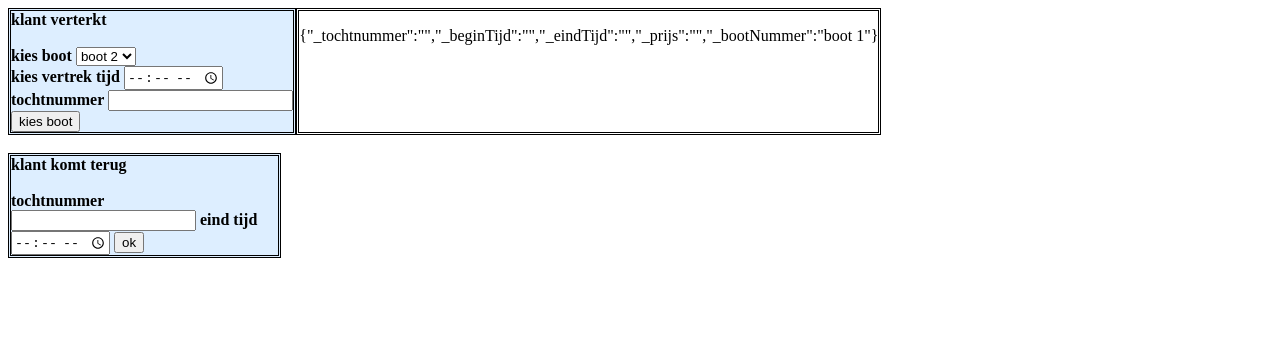
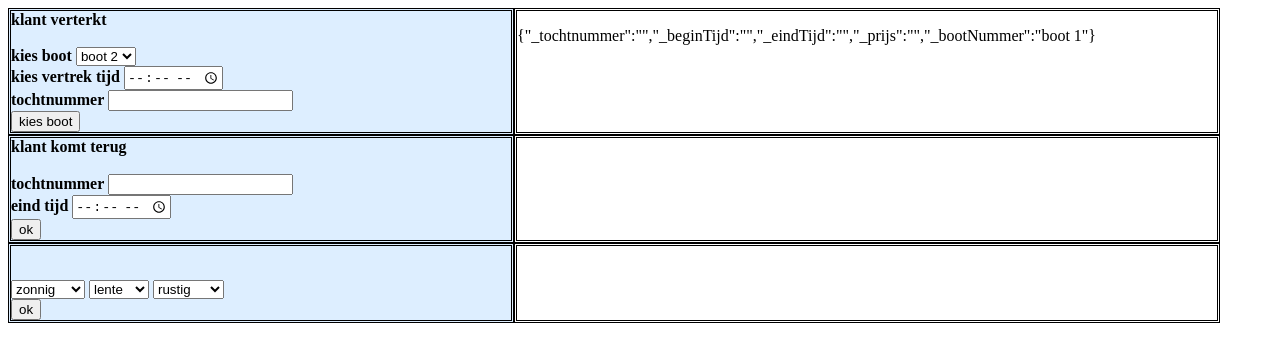
Before and after one commit to Gijs123/oefentoets, a plain HTML site: page index.html in a window 1280 px wide. Both pictures are taken after a click on the button "kies boot". Drawn offline with Linux system fonts and the light colour scheme.

Commit message:
Add files via upload

```diff
--- a/index.html
+++ b/index.html
@@ -8,15 +8,22 @@
     }
     .data {
       border: double;
+      width: 700px;
     }
     .kiesBoot {
       border: double;
       background-color: #ddeeff;
+      width: 500px;
     }
     .klantKomtTerug {
       border: double;
       background-color: #ddeeff;
-      width: 267px;
+      width: 500px;
+    }
+    .prijs {
+      border: double;
+      background-color: #ddeeff;
+      width: 500px;
     }
   </style>
 </head>
@@ -44,14 +51,52 @@
       <p id=dataID><p>
     </div>
    </div>
+   <div class="mainDiv">
    <br>
    <div class="klantKomtTerug">
      <b>klant komt terug</b>
      <br><br>
      <b>tochtnummer</b>
      <input id="tochtnummerIDTerug" type="text">
+     <br>
      <b>eind tijd </b> <input id="eindTijdID" type="time">
+     <br>
      <button onclick="klantKomtTerug()">ok</button>
+   </div>
+     <div class="data">
+       <p id=dataID2><p>
+     </div>
+   </div>
+   <div class="mainDiv">
+     <div class="prijs">
+       <p id="startMin"></p>
+       <br>
+
+       <select id="weerTypeID">
+         <option value="zonnig">zonnig</option>
+         <option value="bewolkt">bewolkt</option>
+         <option value="neerslag">neerslag</option>
+       </select>
+
+       <select id="seizoenID">
+         <option value="lente">lente</option>
+         <option value="zomer">zomer</option>
+         <option value="herfst">herfst</option>
+         <option value="winter">winter</option>
+       </select>
+
+       <select id="drukteID">
+         <option value="rustig">rustig</option>
+         <option value="normaal">normaal</option>
+         <option value="druk">druk</option>
+       </select>
+       <br>
+       <button onclick="prijsBerekening()">ok</button>
+
+     </div>
+     <div class="data">
+       <p id=dataID3><p>
+     </div>
    </div>
 <script src="index.js"></script>
 <script src="class/class_overzicht.js"></script>
--- a/index.js
+++ b/index.js
@@ -2,35 +2,62 @@
 
 function kiesBoot(){
   let bootNummer = document.getElementById("bootNummerID").value;
-  let vertrekTijd = document.getElementById("vertrekTijdID").value;
+  let beginTijd = document.getElementById("vertrekTijdID").value;
   let tochtnummer = document.getElementById("tochtnummerID").value;
-
   let verwijderKeuze = document.getElementById("bootNummerID");
   verwijderKeuze.remove(verwijderKeuze.selectedIndex);
-
-  let kiesBoot = new Boottocht(tochtnummer, vertrekTijd, "", "", bootNummer);
+  let kiesBoot = new Boottocht(tochtnummer, beginTijd, "", "", bootNummer);
   array.push(kiesBoot)
-//  console.log(array);
   document.getElementById('dataID').innerHTML = JSON.stringify(kiesBoot);
 }
 
 function klantKomtTerug(){
   let tochtnummer = document.getElementById("tochtnummerIDTerug").value;
   let eindTijd = document.getElementById("eindTijdID").value;
-//  console.log(eindTijd);
   for (let i=0; i<array.length; i++){
     if (array[i].tochtnummer === tochtnummer){
-  //    console.log(array[i].tochtnummer);
-    //  console.log(array[i].beginTijd);
-    //  console.log(array[i][vertrekTijd]);
     let duurVanTocht = eindTijd - array[i].beginTijd;
-    console.log(duurVanTocht);
-    console.log(array[i].beginTijd);
+
+    let EndTIme = eindTijd;
+    let StartTime = array[i].beginTijd;
+    var minutes = parseTime(EndTIme) - parseTime(StartTime);
+    // console.log(minutes);
+    document.getElementById('dataID2').innerHTML = "minuten verstreken " + minutes;
+    document.getElementById('startMin').innerHTML = "minuten onderweg " + minutes;
+    return minutes
     }
   }
-
-//  let duurVanTocht = eindTijd - array.vertrekTijd;
-  //console.log(duurVanTocht);
 }
 
 let array = [];
+let minu = [];
+
+function parseTime(s) {
+   var c = s.split(':');
+   return parseInt(c[0]) * 60 + parseInt(c[1]);
+}
+
+function prijsBerekening(minutes){
+  let weer = document.getElementById("weerTypeID").value;
+  let seizoen = document.getElementById("seizoenID").value;
+  let drukte = document.getElementById("drukteID").value;
+  console.log(weer);
+  console.log(seizoen);
+  console.log(drukte);
+  let min = minutes;
+  console.log(typeof min);
+}
+
+// function parseTime(s) {
+//    var c = s.split(':');
+//    return parseInt(c[0]) * 60 + parseInt(c[1]);
+// }
+//   let EndTIme = "14:44";
+//   let StartTime = "14:00";
+//   var minutes = parseTime(EndTIme) - parseTime(StartTime);
+//   console.log(minutes);
+// let c = a - b;
+// console.log(c);
+
+// let d = new Date(11:13:00);
+// console.log(d);
```
